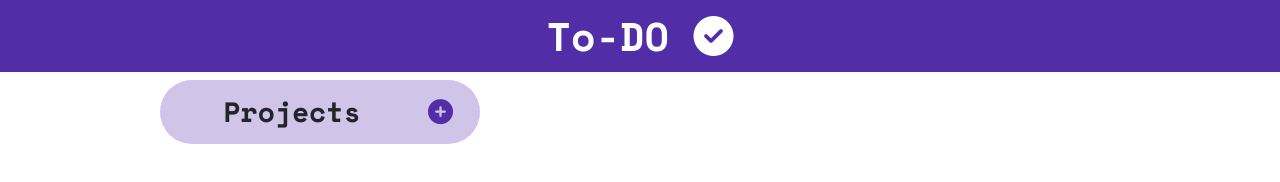
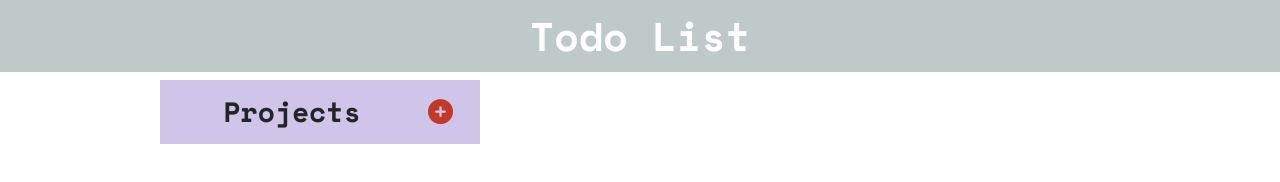
Before and after one commit to okikiola11/todo-list, a website built with webpack: page src/index.html in a window 1280 px wide. Built offline with nearby package versions, Linux system fonts and the light colour scheme.

Commit message:
Update the index file

```diff
--- a/src/css/_custom.scss
+++ b/src/css/_custom.scss
@@ -9,7 +9,7 @@ h1 {
 }
 
 header, .btn-info{
-  background-color: #512DA8 !important;
+  background-color: #BFC9CA !important;
 }
 
 body{
@@ -21,7 +21,7 @@ body{
 }
 
 a > i {
-  color: #512DA8;
+  color: #C0392B;
   font-size: 25px;
   padding-right: 15px;
 }
--- a/src/index.html
+++ b/src/index.html
@@ -5,12 +5,11 @@
     <meta name="viewport" content="width=device-width,initial-scale=1" />
     <script src="https://kit.fontawesome.com/a076d05399.js"></script>
     <link href="https://fonts.googleapis.com/css2?family=Space+Mono:wght@400;700&family=Work+Sans:wght@400;700&display=swap" rel="stylesheet">
-    <!-- <link rel="stylesheet" href="style.css"> -->
-    <title>TO DO</title>
+    <title>Todo Application</title>
   </head>
   <body class="vh-100 text-center">
     <header>
-     <h1 class="text-white">To-DO <i id = 'Logo' class="logo fas fa-check-circle"></i> </h1>
+     <h1 class="text-white">Todo List </h1>
     </header>
       <main class="row border-md-left border-white w-75 mx-auto">
         <aside
--- a/src/js/domObjects.js
+++ b/src/js/domObjects.js
@@ -10,7 +10,7 @@ const ProjectListItem = (list) => {
   const submit = document.createElement('button');
   submit.type = 'submit';
   const btnName = document.createElement('input');
-  btn.classList = 'btn btn-info rounded-pill text-white p-1 m-1';
+  btn.classList = 'btn btn-info text-white p-1 m-1';
   btnName.classList = 'project-name w-100 font-weight-bold text-white';
   submit.classList = 'd-none';
   btn.appendChild(btnForm);
@@ -101,7 +101,7 @@ const TodoList = (list) => {
 
 const listHeader = (caption) => {
   const container = document.createElement('div');
-  container.classList = ' list-header d-flex justify-content-between align-items-center p-1 rounded-pill';
+  container.classList = ' list-header d-flex justify-content-between align-items-center p-1';
   const title = document.createElement('h3');
   title.classList = 'text-center w-100 m-0';
   title.innerHTML = caption;
```
Also changed, not shown: dist/index.html, dist/main.js.
